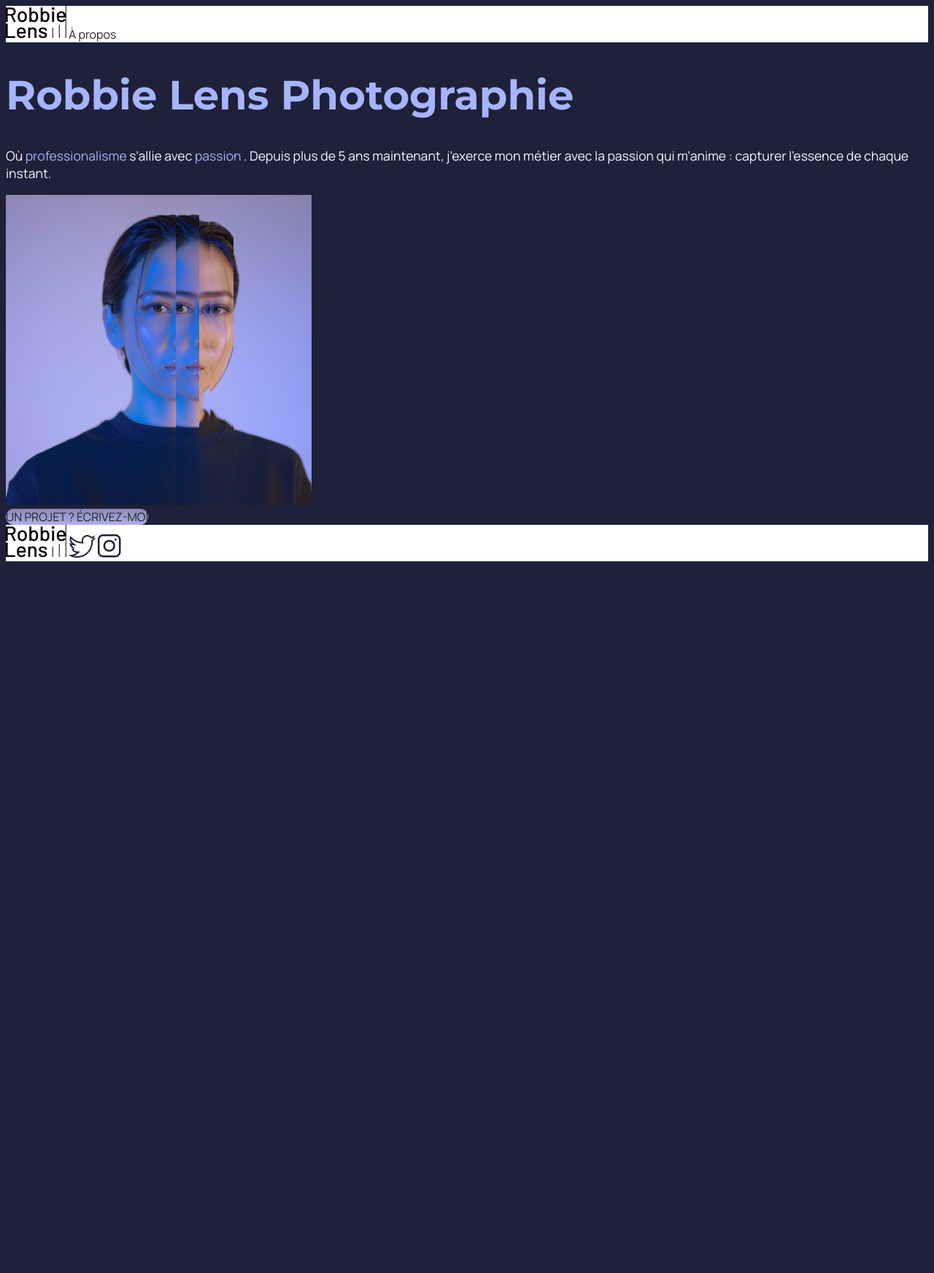
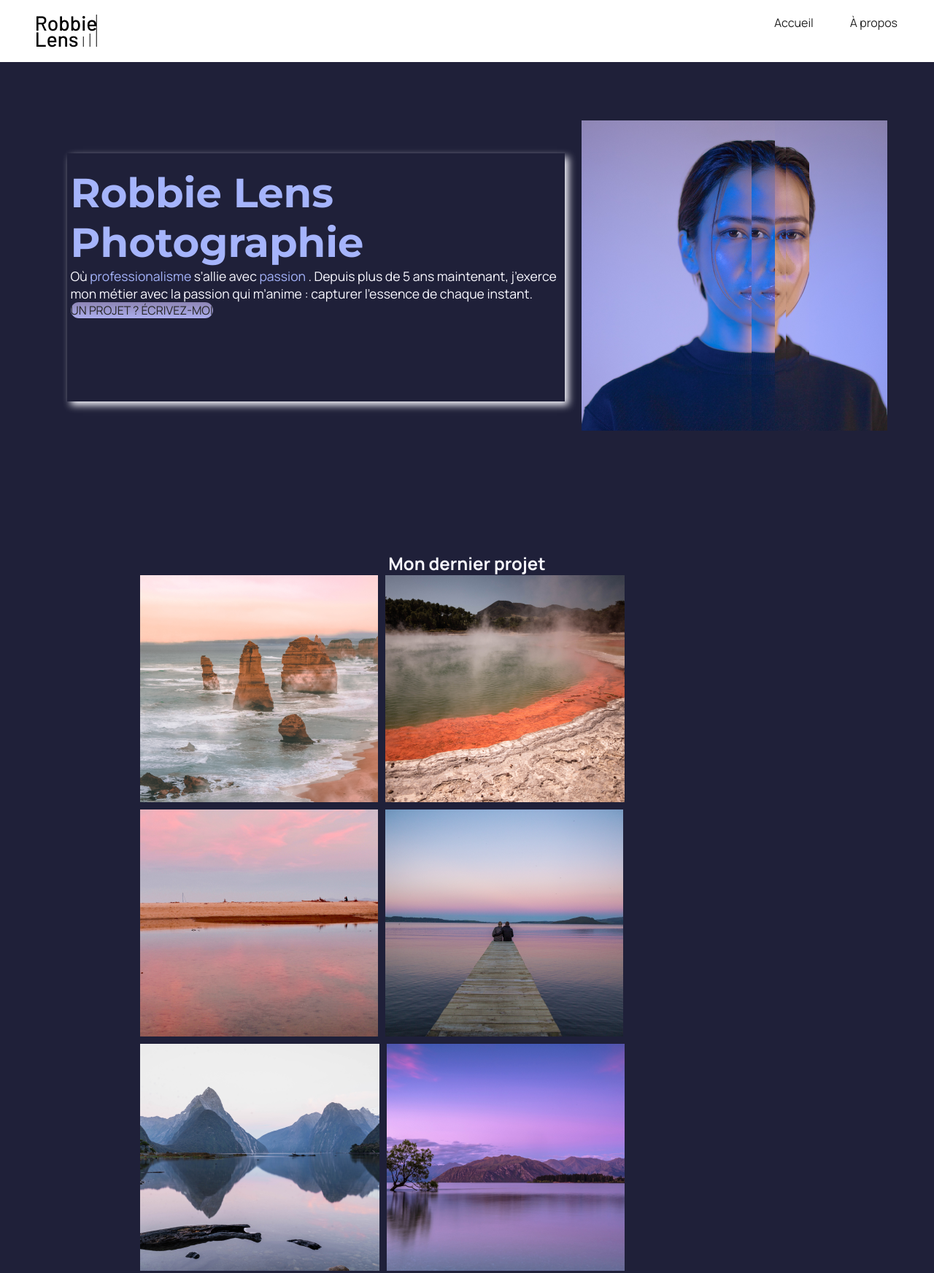
Before and after one commit to Rayoul78/HTML_CSS, a plain HTML site: page index.html in a window 1280 px wide. Shown: the top 1744 px of the page at 73% size. Before the commit the page ends 800 px from the top, so only its background shows below. Drawn offline with Linux system fonts and the light colour scheme.

Commit message:
Mise en page avec flexbox et grid, ajout de photos de projet, et mise à jour du footer avec des liens vers les réseaux sociaux.

```diff
--- a/css/style.css
+++ b/css/style.css
@@ -1,3 +1,7 @@
+* {
+  margin: 0;
+}
+
 body {
   /* Ici on utilise le sélecteur body pour appliquer une police et une taille par défaut pour les éléments */
   font-family: 'Manrope', sans-serif;
@@ -36,6 +40,12 @@ li , h2 , p {
 header,
 footer  {
   background-color: white;
+  padding : 20px 50px 20px 50px;
+
+}
+
+section {
+    padding: 80px;
 }
 
 .lien_icone:hover {
@@ -55,4 +65,71 @@ footer  {
 .tableau_competences {
     border-right: 1px solid #8e86b5;
     border-bottom: 1px solid #8e86b5;
+    padding : 50px;
 }
+
+.tableau_competences h2 {
+  margin-top : 10px
+}
+
+.tableau_competences ul {
+  margin-top : 30px;
+}
+
+.a_propos {
+  width: 50%;
+  margin: auto;
+}
+
+.projet {
+  text-align: center;
+}
+
+header nav {
+  display: flex;
+  flex-direction: row;
+  justify-content: space-between;
+}
+
+.logo_header {
+  display: flex;
+  width: 20%;
+  justify-content: flex-start;
+}
+
+.lien_header {
+  display: flex;
+  width: 80%;
+  justify-content: flex-end;
+  gap: 50px;
+}
+
+.texte_acceuil {
+  display: flex;
+  flex-direction: row;
+  flex-wrap: wrap;
+}
+
+.presentation {
+  width: 60%;
+  height: 300px;
+  margin: auto;
+  box-shadow: #F9F8FF 5px 5px 10px;
+  padding-bottom: 30px;
+  padding: 20px 5px 20px 5px;
+}
+
+.photo_robbie {
+  width: 35%;
+  margin: auto;
+}
+
+
+.div_photos {
+  width: 80%;
+  margin: auto;
+  display: flex;
+  flex-direction: row;
+  flex-wrap: wrap;
+  gap: 10px;
+}
--- a/index.html
+++ b/index.html
@@ -12,23 +12,43 @@
 <body>
     <header>
         <nav>
+            <div class="logo_header" >
                 <img src="images/logo.png" alt="Logo Robbie Lens">
-            <a href="a-propos.html">À propos</a>
+            </div>
+            <div class="lien_header">
+                <a class="lien_index" href="index.html">Accueil</a>
+                <a class="lien_a_propos" href="a-propos.html">À propos</a>
+            </div>
         </nav>
     </header>
     <main>
+        <section class="texte_acceuil">
+            <div class="presentation">
                 <h1>Robbie Lens Photographie</h1>
 
                 <p>
                     Où <em class="important"> professionalisme </em> s’allie avec <em class="important"> passion </em>. Depuis plus de 5 ans maintenant, j’exerce mon métier avec la passion
                     qui m’anime : capturer l’essence de chaque instant.
                 </p>
-
-        <img src="images/robbie-lens.png" alt="Portrait de la photographe Robbie Lens">
-
                 <div>
                     <a class="degrade_lien" href="">UN PROJET ? ÉCRIVEZ-MOI</a>
                 </div>
+            </div>
+            <div class="photo_robbie">
+                <img src="images/robbie-lens.png" alt="Portrait de la photographe Robbie Lens">
+            </div>
+        </section>
+        <section class="projet">
+            <h2>Mon dernier projet</h2>
+            <div class="div_photos">
+                <img src="images/photos/element-1.png" alt="Photo de projet 1">
+                <img src="images/photos/element-2.png" alt="Photo de projet 2">
+                <img src="images/photos/element-3.png" alt="Photo de projet 3">
+                <img src="images/photos/element-4.png" alt="Photo de projet 4">
+                <img src="images/photos/element-5.png" alt="Photo de projet 5">
+                <img src="images/photos/element-6.png" alt="Photo de projet 6">
+            </div>
+        </section>
 
     </main>
     <footer class="pied_de_page">
```
Also changed, not shown: a-propos.html (+17 -15 lines), images/photos/element-1.png (added), images/photos/element-2.png (added), images/photos/element-3.png (added), images/photos/element-4.png (added), images/photos/element-5.png (added), images/photos/element-6.png (added). Lines whose indentation alone changed are shown as unchanged.
